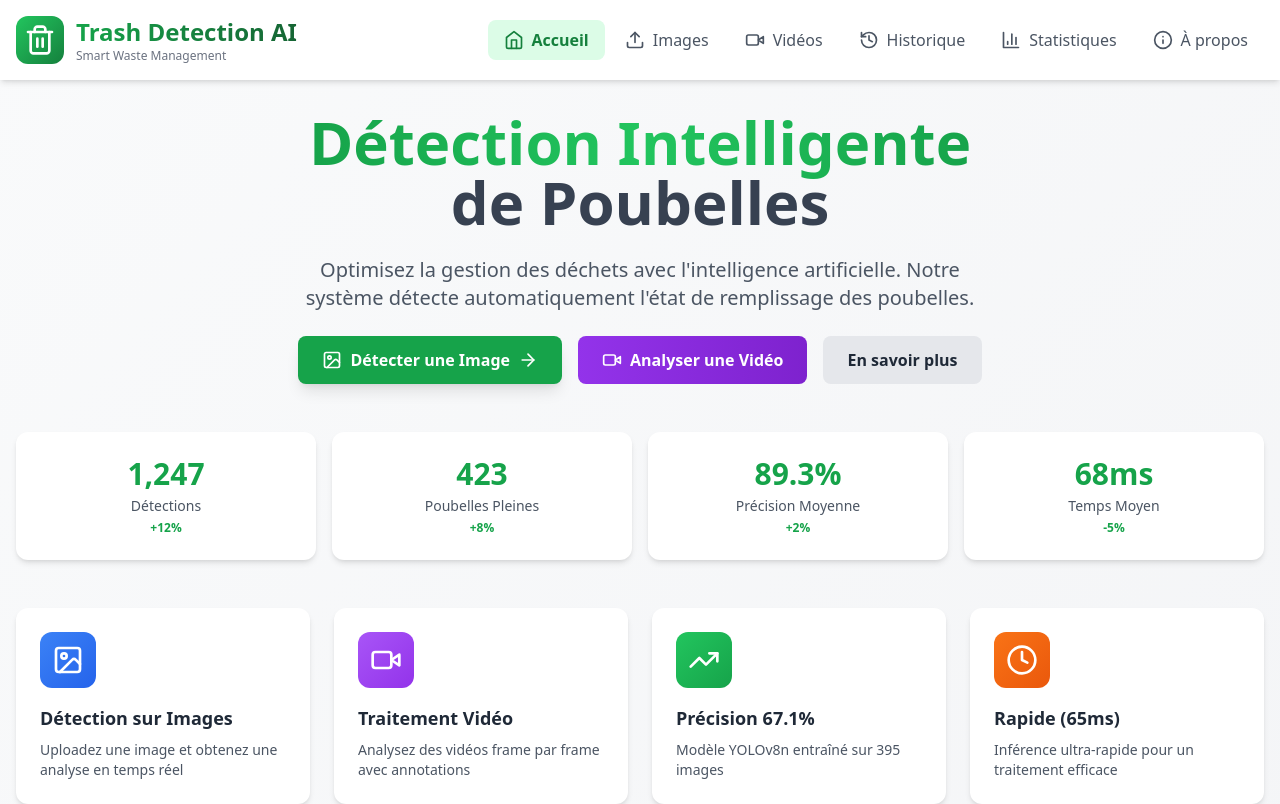
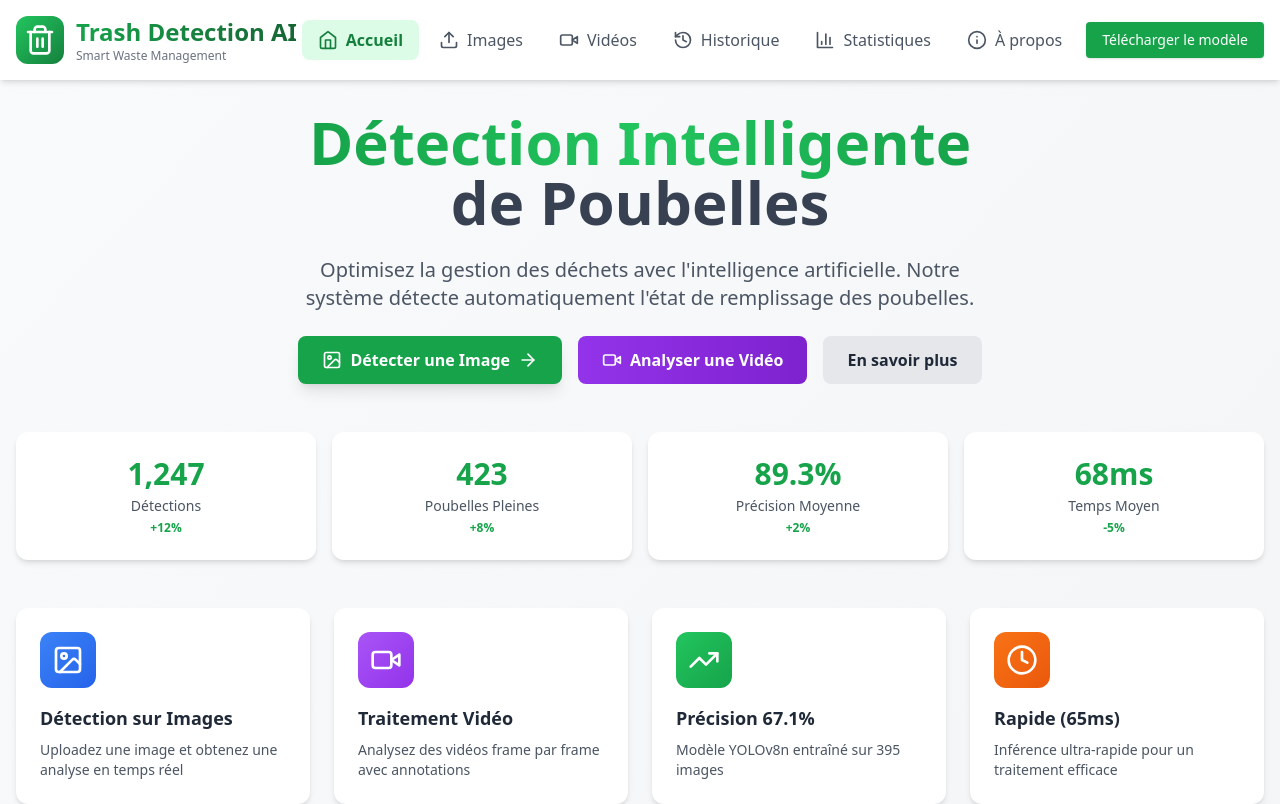
Before and after one commit to MouhammadYadex/front-poubelle-1, a React (Vite) app: page / in a window 1280 px wide. Shown: the top 804 px of the page. Built offline with nearby package versions, Linux system fonts and the light colour scheme.

Commit message:
Update Layout.jsx

```diff
--- a/src/components/Layout.jsx
+++ b/src/components/Layout.jsx
@@ -30,7 +30,7 @@ const Layout = ({ children }) => {
                 <p className="text-xs text-gray-500">Smart Waste Management</p>
               </div>
             </Link>
-
+            <div className="flex items-center space-x-2">
               <nav className="hidden md:flex space-x-1">
                 {navItems.map(({ path, icon: Icon, label }) => (
                   <Link
@@ -47,6 +47,16 @@ const Layout = ({ children }) => {
                   </Link>
                 ))}
               </nav>
+              {/* Bouton téléchargement modèle Google Drive */}
+              <a
+                href="https://drive.google.com/uc?export=download&id=VOTRE_ID_DRIVE"
+                target="_blank"
+                rel="noopener noreferrer"
+                className="bg-green-600 hover:bg-green-700 text-white px-4 py-2 rounded shadow transition text-sm"
+              >
+                Télécharger le modèle
+              </a>
+            </div>
           </div>
         </div>
       </header>
```
Lines whose indentation alone changed are shown as unchanged.
